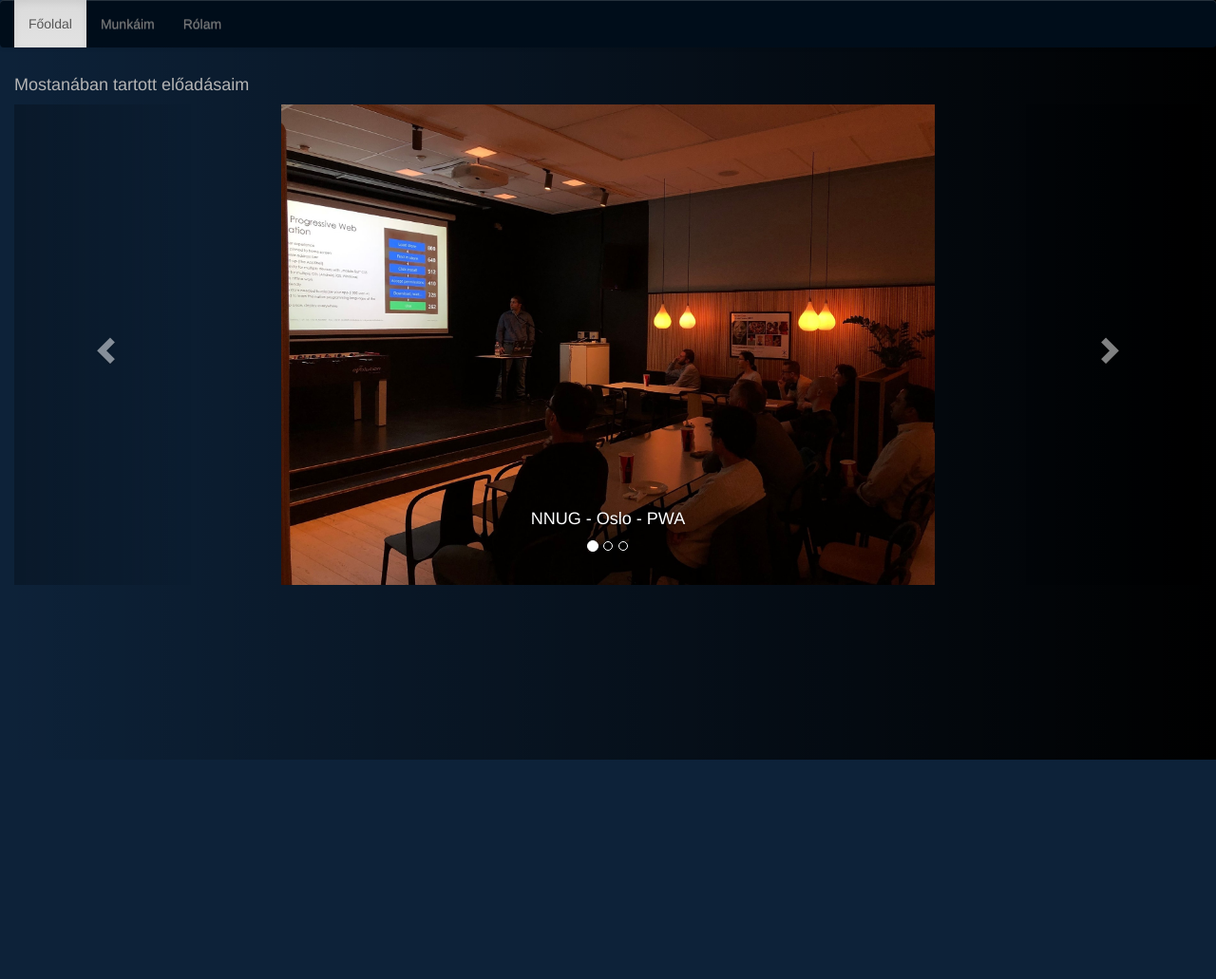
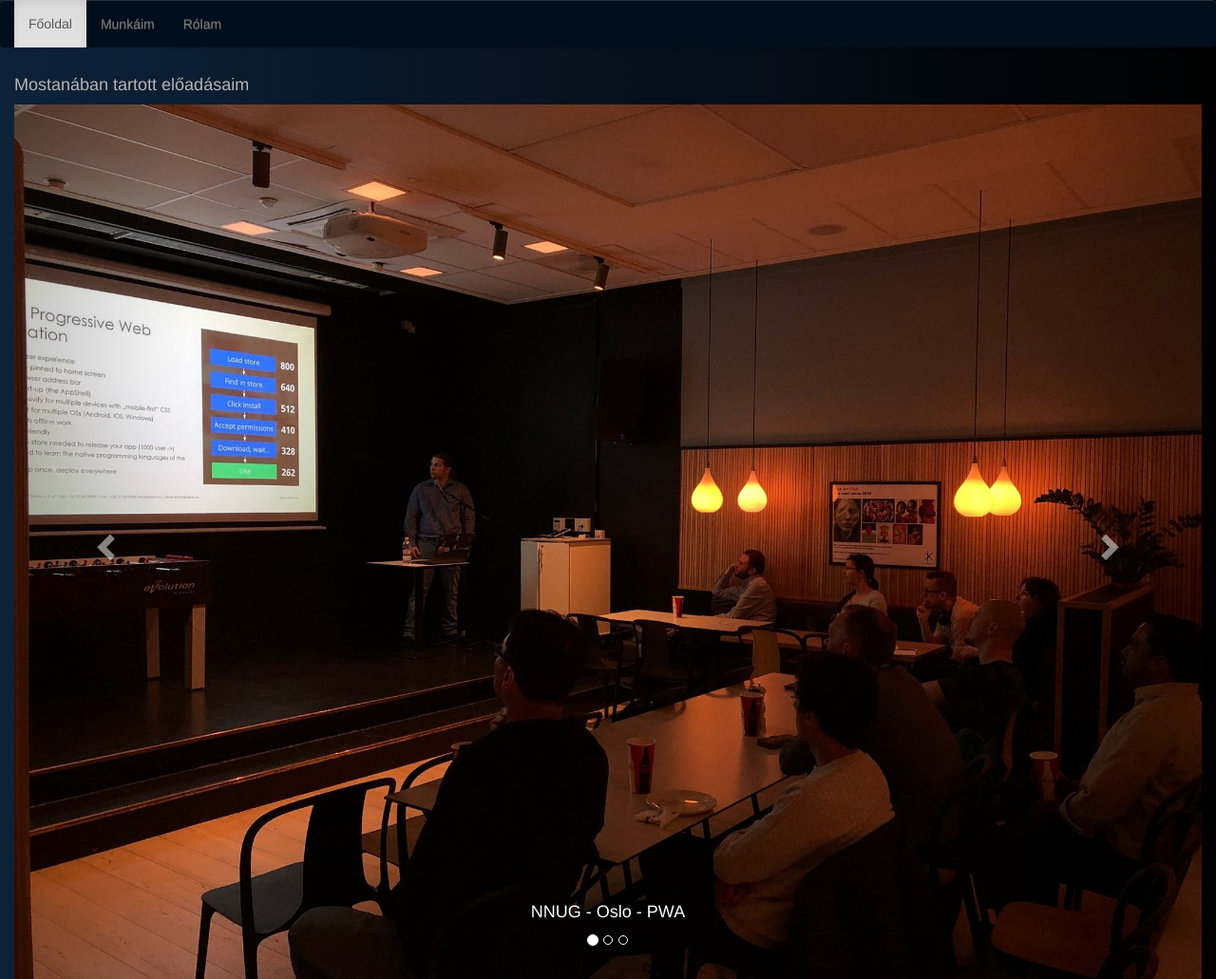
Before and after one commit to czimerk/czimerk.github.io, a website: page index.html in a window 1280 px wide. Shown: the whole page at 95% size. Before the commit the page ends 800 px from the top, so only its background shows below. Drawn offline with nearby package versions, Linux system fonts and the light colour scheme.

Commit message:
update width

```diff
--- a/general.css
+++ b/general.css
@@ -16,7 +16,6 @@
 }
 
 .carousel-inner img{
-    width: 55%;
     margin: auto;
 }
 
```
